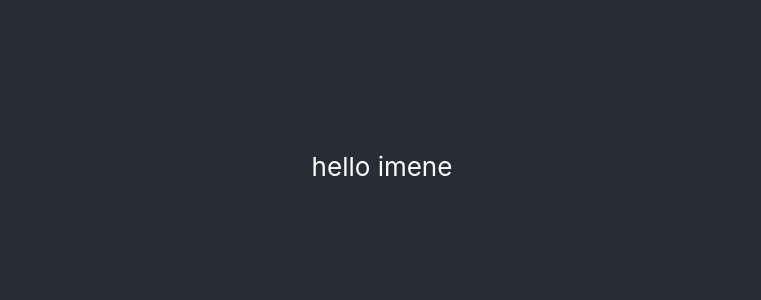
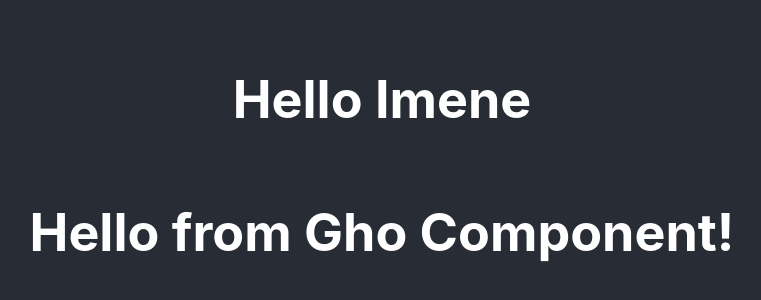
Before and after one commit to wissalbenaicha/todo, a React (Create React App) app in the folder frontend/: page / in a window 1280 px wide. Shown: the part 234-534 px from the top of the page, without its empty margins (258-1019 px from the left). Built offline with nearby package versions, Linux system fonts and the light colour scheme.

Commit message:
add gho.jsx

```diff
--- a/frontend/src/App.js
+++ b/frontend/src/App.js
@@ -1,13 +1,14 @@
+import React from 'react';
 import logo from './logo.svg';
 import './App.css';
-
+import Gho from './components/gho'; // Importation de ton composant
 
 function App() {
   return (
     <div className="App">
       <header className="App-header">
-
-        hello imene
+        <h1>Hello Imene</h1>
+        <Gho /> {/* Affichage du composant Gho */}
       </header>
     </div>
   );
--- /dev/null
+++ b/frontend/src/components/gho.jsx
@@ -0,0 +1,11 @@
+import React from 'react';
+
+function Gho() {
+  return (
+    <div>
+      <h1>Hello from Gho Component!</h1>
+    </div>
+  );
+}
+
+export default Gho;
```
